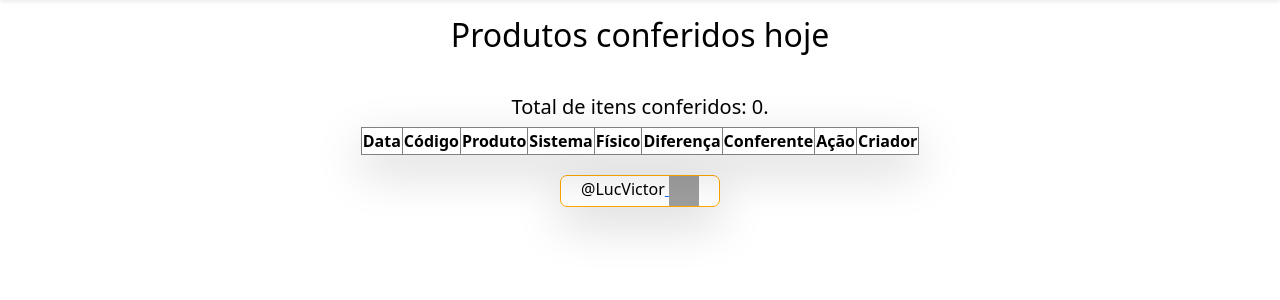
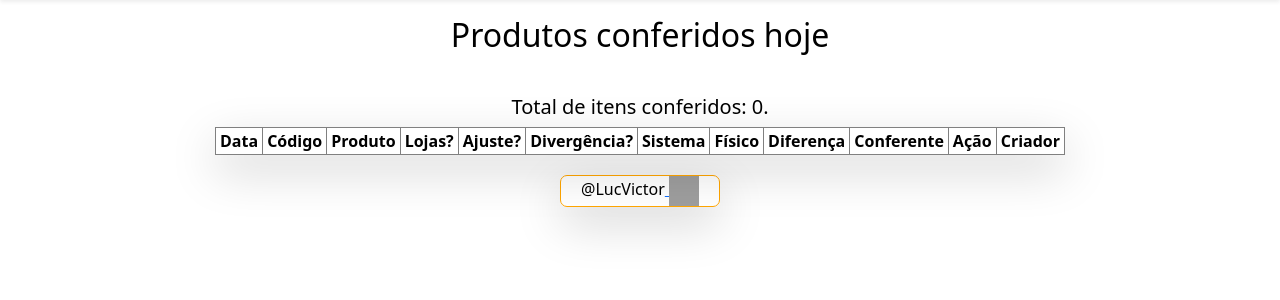
Before and after one commit to LucVictor/caicosistemafinal, a Flask app: page /conferencia/ in a window 1280 px wide. Shown: the part 71-371 px from the top of the page. Run offline with Flask 3, Linux system fonts and the light colour scheme; a user stored in the database is signed in; tables that the repository leaves empty hold one stand-in row (values such as "Sample post"); lists and menus that the app fills with data are empty; some libraries are stand-ins or nearby versions; grey boxes are pictures that could not be loaded.

Commit message:
Update conferencia produtos zerados === produtos perdidos.

```diff
--- a/app/models/models.py
+++ b/app/models/models.py
@@ -147,6 +147,10 @@ class Produto_Conferido(db.Model):
     quantidade_fisico = db.Column(db.DECIMAL(10,3), nullable=False)
     quantidade_diferenca= db.Column(db.DECIMAL(10,3), nullable=False)
     criador = db.Column(db.String(250), nullable=True)
+    divergencia_sistema = db.Column(db.Boolean, default=False, nullable=True)
+    produto_conferido_lojas= db.Column(db.Boolean, default=False, nullable=True)
+    ajuste = db.Column(db.Boolean, default=False, nullable=True)
+
 
 class Caminhao(db.Model):
     id = db.Column(db.Integer, primary_key=True)
--- a/app/routes/conferencia.py
+++ b/app/routes/conferencia.py
@@ -24,11 +24,16 @@ def conferencia_cadastrar():
         quantidade_sistema = request.form['quantidade_sistema']
         quantidade_fisico = request.form['quantidade_fisico']
         quantidade_diferenca = Decimal(quantidade_fisico) - Decimal(quantidade_sistema)
+        ajuste = 'ajuste' in request.form
+        produtos_conferido_lojas = 'produtos_conferidos_lojas' in request.form
+        divergencia_sistema = 'divergencia_sistema' in request.form
         criador = current_user.username
         nova_conferencia = Produto_Conferido(data_conferencia=data_conferencia,conferente=conferente,
                                              codigo_produto=codigo_produto,nome_do_produto=nome_do_produto,
                                              quantidade_sistema=quantidade_sistema,quantidade_fisico=quantidade_fisico,
-                                             quantidade_diferenca=quantidade_diferenca,criador=criador)
+                                             quantidade_diferenca=quantidade_diferenca, ajuste=ajuste,
+                                             produto_conferido_lojas=produtos_conferido_lojas, divergencia_sistema=divergencia_sistema,
+                                             criador=criador)
         db.session.add(nova_conferencia)
         db.session.commit()
         db.session.close()
@@ -102,45 +107,51 @@ def conferencia_zerados_relatorio_emitir():
     if codigo_produto:
         conferencias = Produto_Conferido.query.filter(Produto_Conferido.data_conferencia >= data_inicial,
                                           Produto_Conferido.data_conferencia <=data_final,
-                                            Produto_Conferido.codigo_produto==codigo_produto, Produto_Conferido.quantidade_fisico==0).order_by(Produto_Conferido.data_conferencia.desc()).all()
+                                            Produto_Conferido.codigo_produto==codigo_produto, Produto_Conferido.ajuste==True, Produto_Conferido.divergencia_sistema==False).order_by(Produto_Conferido.data_conferencia.desc()).all()
         conferencias_totais=[]
         for i in conferencias:
+            if i.quantidade_sistema > i.quantidade_fisico:
+                produto = Produto.query.filter(Produto.codigo_do_produto == i.codigo_produto).first()
+                total = (i.quantidade_sistema - i.quantidade_fisico) * produto.preco_do_produto
+                conferencias_totais.append({
+                    'codigo_produto': i.codigo_produto,
+                    'nome_do_produto': i.nome_do_produto,
+                    'data_conferencia': i.data_conferencia,
+                    'quantidade_sistema': i.quantidade_sistema,
+                    'quantidade_fisico': i.quantidade_fisico,
+                    'conferente': i.conferente,
+                    'criador': i.criador,
+                    'ajuste': i.produto_conferido_lojas,
+                    'lojas': i.lojas,
+                    'total': total
+                })
+
+        totalitens = len(conferencias)
+        return render_template('conferencia/relatorio_zerados.html', conferencias_totais=conferencias_totais, totalitens= totalitens ,conferencias=conferencias, data_inicial=formatar_data(data_inicial), data_final=formatar_data(data_final))
+
+
+    conferencias = Produto_Conferido.query.filter(Produto_Conferido.data_conferencia >= data_inicial,
+                                        Produto_Conferido.data_conferencia <=data_final,Produto_Conferido.ajuste==True ,Produto_Conferido.divergencia_sistema==False).order_by(
+    Produto_Conferido.data_conferencia.desc()).all()
+    totalitens = len(conferencias)
+    conferencias_totais=[]
+    for i in conferencias:
+        if i.quantidade_sistema > i.quantidade_fisico:
             produto = Produto.query.filter(Produto.codigo_do_produto == i.codigo_produto).first()
-            total = i.quantidade_sistema * produto.preco_do_produto
+            total = (i.quantidade_sistema - i.quantidade_fisico) * produto.preco_do_produto
             conferencias_totais.append({
                 'codigo_produto': i.codigo_produto,
                 'nome_do_produto': i.nome_do_produto,
                 'data_conferencia': i.data_conferencia,
                 'quantidade_sistema': i.quantidade_sistema,
                 'quantidade_fisico': i.quantidade_fisico,
+                'quantidade_diferenca': i.quantidade_fisico - i.quantidade_sistema,
                 'conferente': i.conferente,
                 'criador': i.criador,
+                'ajuste': i.ajuste,
+                'lojas': i.produto_conferido_lojas,
                 'total': total
             })
-
-        totalitens = len(conferencias)
-        return render_template('conferencia/relatorio_zerados.html', conferencias_totais=conferencias_totais, totalitens= totalitens ,conferencias=conferencias, data_inicial=formatar_data(data_inicial), data_final=formatar_data(data_final))
-
-
-    conferencias = Produto_Conferido.query.filter(Produto_Conferido.data_conferencia >= data_inicial,
-                                        Produto_Conferido.data_conferencia <=data_final, Produto_Conferido.quantidade_fisico==0).order_by(
-    Produto_Conferido.data_conferencia.desc()).all()
-    totalitens = len(conferencias)
-    conferencias_totais=[]
-    for i in conferencias:
-        produto = Produto.query.filter(Produto.codigo_do_produto == i.codigo_produto).first()
-        total = i.quantidade_sistema * produto.preco_do_produto
-        conferencias_totais.append({
-            'codigo_produto': i.codigo_produto,
-            'nome_do_produto': i.nome_do_produto,
-            'data_conferencia': i.data_conferencia,
-            'quantidade_sistema': i.quantidade_sistema,
-            'quantidade_fisico': i.quantidade_fisico,
-            'quantidade_diferenca': i.quantidade_fisico - i.quantidade_sistema,
-            'conferente': i.conferente,
-            'criador': i.criador,
-            'total': total
-        })
         custo_total = sum(i['total'] for i in conferencias_totais) or 0
     return render_template('conferencia/relatorio_zerados.html',
                            conferencias=conferencias, custo_total=custo_total, conferencias_totais=conferencias_totais,data_inicial=formatar_data(data_inicial),
@@ -171,21 +182,26 @@ def conferencia_planilha():
         if file and allowed_file(file.filename):
             file.save(os.path.join(app.config['UPLOAD_FOLDER'], 'tabela_planilha.xlsx'))
         panilha_bruta = pd.read_excel('app/static/uploads/tabela_planilha.xlsx')
-        panilha_tratada = panilha_bruta[['CODIGO', 'SISTEMA', 'FISICO']]
+        panilha_tratada = panilha_bruta[['CODIGO', 'SISTEMA', 'FISICO', 'LOJAS', 'AJUSTE', 'DIVERGENCIA']]
         data_conferencia = request.form['data_conferencia']
         conferente = request.form['conferente']
         criador = current_user.username
         for index, linha in panilha_tratada.iterrows():
             produto = Produto.query.filter(Produto.codigo_do_produto == linha['CODIGO']).first()
             if produto:
+                lojas = linha.get('LOJAS', '').strip().lower() == 'sim'
+                ajuste = linha.get ('AJUSTE', '').strip().lower() == 'sim'
+                divergencia = linha.get('DIVERGENCIA', '').strip().lower() == 'sim'
                 nova_conferencia = Produto_Conferido(data_conferencia=data_conferencia,conferente=conferente,
                 codigo_produto=produto.codigo_do_produto,nome_do_produto=produto.nome_do_produto,
                 quantidade_sistema=Decimal(str(linha['SISTEMA'])),quantidade_fisico=Decimal(str(linha['FISICO'])),
-                quantidade_diferenca=(Decimal(str(linha['FISICO']))) - Decimal(str(linha['SISTEMA'])),criador=criador)
+                quantidade_diferenca=(Decimal(str(linha['FISICO']))) - Decimal(str(linha['SISTEMA'])),
+                divergencia_sistema=divergencia, produto_conferido_lojas=lojas, ajuste=ajuste,
+                criador=criador)
                 db.session.add(nova_conferencia)
                 db.session.commit()
             else:
-                return (f"ERROR NA LINHA, {linha['CODIGO'], {linha['FISICO']}, {linha['SISTEMA']}}")
+                return (f"ERROR NA LINHA, Código: {linha['CODIGO']}, Quantidade Física: {linha['FISICO']}, Quantidade Sistema: {linha['SISTEMA']}")
         db.session.close()
         return redirect(url_for('index_conferencia'))
     conferentes = Funcionarios.query.filter(Funcionarios.funcao=="Estoque")
--- a/app/templates/conferencia/index.html
+++ b/app/templates/conferencia/index.html
@@ -1,55 +1,83 @@
-{% extends "./template.html" %}
-{% block content %}
-    <h2 class="m-2">Produtos conferidos hoje</h2><br>
+{% extends "./template.html" %} {% block content %}
+<h2 class="m-2">Produtos conferidos hoje</h2>
+<br />
 <h5 class="m-2">Total de itens conferidos: {{totalitens}}.</h5>
 
 <div class="d-flex justify-content-center text-center">
-    <div class="shadow-lg table-responsive ">
+    <div class="shadow-lg table-responsive">
         <table class="table-bordered text-center align-middle">
             <thead>
                 <tr>
                     <th>Data</th>
                     <th>Código</th>
                     <th>Produto</th>
+                    <th>Lojas?</th>
+                    <th>Ajuste?</th>
+                    <th>Divergência?</th>
                     <th>Sistema</th>
                     <th>Físico</th>
                     <th>Diferença</th>
                     <th>Conferente</th>
                     <th>Ação</th>
-          {% if current_user.is_authenticated %}
-  {% endif %}      <th class="botoesacao">Criador</th>
-
-
-  </tr></thead>
+                    {% if current_user.is_authenticated %} {% endif %}
+                    <th class="botoesacao">Criador</th>
+                </tr>
+            </thead>
             {% for conferencia in conferencias %}
             <tbody>
                 <tr>
-       <td> {{ conferencia.data_conferencia.strftime('%d/%m') }}</td>
+                    <td>
+                        {{ conferencia.data_conferencia.strftime('%d/%m') }}
+                    </td>
                     <td>{{ conferencia.codigo_produto }}</td>
                     <td>{{ conferencia.nome_do_produto }}</td>
-    <td>{{ conferencia.quantidade_sistema | format_quantidade }}
+                    <td>
+                        {{ 'Sim' if conferencia.produto_conferido_lojas else
+                        'Não' }}
                     </td>
-    <td>{{ conferencia.quantidade_fisico | format_quantidade }}
+                    <td>{{ 'Sim' if conferencia.ajuste else 'Não' }}</td>
+                    <td>
+                        {{ 'Sim' if conferencia.divergencia_sistema else 'Não'
+                        }}
+                    </td>
+                    <td>
+                        {{ conferencia.quantidade_sistema | format_quantidade }}
+                    </td>
+                    <td>
+                        {{ conferencia.quantidade_fisico | format_quantidade }}
                     </td>
                     {% if conferencia.quantidade_diferenca < 0 %}
-    <td style="background-color: red;">{{ conferencia.quantidade_diferenca | format_quantidade }}
+                    <td style="background-color: red">
+                        {{ conferencia.quantidade_diferenca | format_quantidade
+                        }} {% else %}
+                    </td>
+
+                    <td style="background-color: green">
+                        {{ conferencia.quantidade_diferenca | format_quantidade
+                        }} {% endif %}
+                    </td>
+                    <td>{{ conferencia.conferente}}</td>
+                    {% if current_user.is_authenticated and
+                    current_user.username == conferencia.criador %}
+                    <td class="flexNoBoards botoesacao">
+                        <form
+                            action="/conferencia/deletar/{{ conferencia.id }}"
+                            method="get"
+                        >
+                            <input
+                                class="btn btn-sm btn-warning"
+                                type="submit"
+                                value="Apagar"
+                            />
+                        </form>
+                    </td>
                     {% else %}
-    <td style="background-color: green">{{ conferencia.quantidade_diferenca | format_quantidade }}
-    {% endif %}
-    </td>
-    <td> {{ conferencia.conferente}}</td>
-           {% if current_user.is_authenticated and current_user.username == conferencia.criador %}
-        <td class="flexNoBoards botoesacao">
-        <form action="/conferencia/deletar/{{ conferencia.id }}" method="get">
-        <input class="btn btn-sm btn-warning" type="submit" value="Apagar">
-        </form></td>
-            {% else %}
-            <td class="flexNoBoards botoesacao" >
-    </td>
+                    <td class="flexNoBoards botoesacao"></td>
                     {% endif %}
                     <td class="">{{ conferencia.criador }}</td>
                 </tr>
-        {% endfor %}</tbody>
+                {% endfor %}
+            </tbody>
         </table>
     </div>
 </div>
--- a/app/templates/conferencia/zerados.html
+++ b/app/templates/conferencia/zerados.html
@@ -1,6 +1,6 @@
 {% extends "./template.html" %} {% block content %}
 <div class="shadow-lg text-black p-1 m-auto border-orange w-25">
-    <h2>Relatório de produtos zerados</h2>
+    <h2>Relatório de produtos perdidos</h2>
     <form
         class="m-2 w-50 m-auto"
         action="/conferencia/relatorio_zerados_emitir"
--- a/app/templates/template.html
+++ b/app/templates/template.html
@@ -77,6 +77,11 @@
     }
     .dropdown-item {
         color: black;
+    }
+    th{
+        padding-left: 4px;
+        padding-right: 4px;
+
     }
     .tabela,
     .tabela tr,
@@ -168,7 +173,7 @@
                   <li><a class="dropdown-item" href="/conferencia/procurar">Cadastrar</a></li>
                   <li><a class="dropdown-item" href="/conferencia/relatorio">Relatório</a></li>
                   <li><a class="dropdown-item" href="/conferencia/planilha">Planilha</a></li>
-                  <li><a class="dropdown-item" href="/conferencia/zerados">Zerados</a></li>
+                  <li><a class="dropdown-item" href="/conferencia/zerados">P. perdidos</a></li>
 
             </ul>
           </div>
```
Also changed, not shown: app/templates/conferencia/cadastrar.html (+10 -0 lines), app/templates/conferencia/emitir_relatorio.html (+60 -26 lines), app/templates/conferencia/relatorio_zerados.html (+7 -2 lines), 1 other file. Lines whose indentation alone changed are shown as unchanged.
